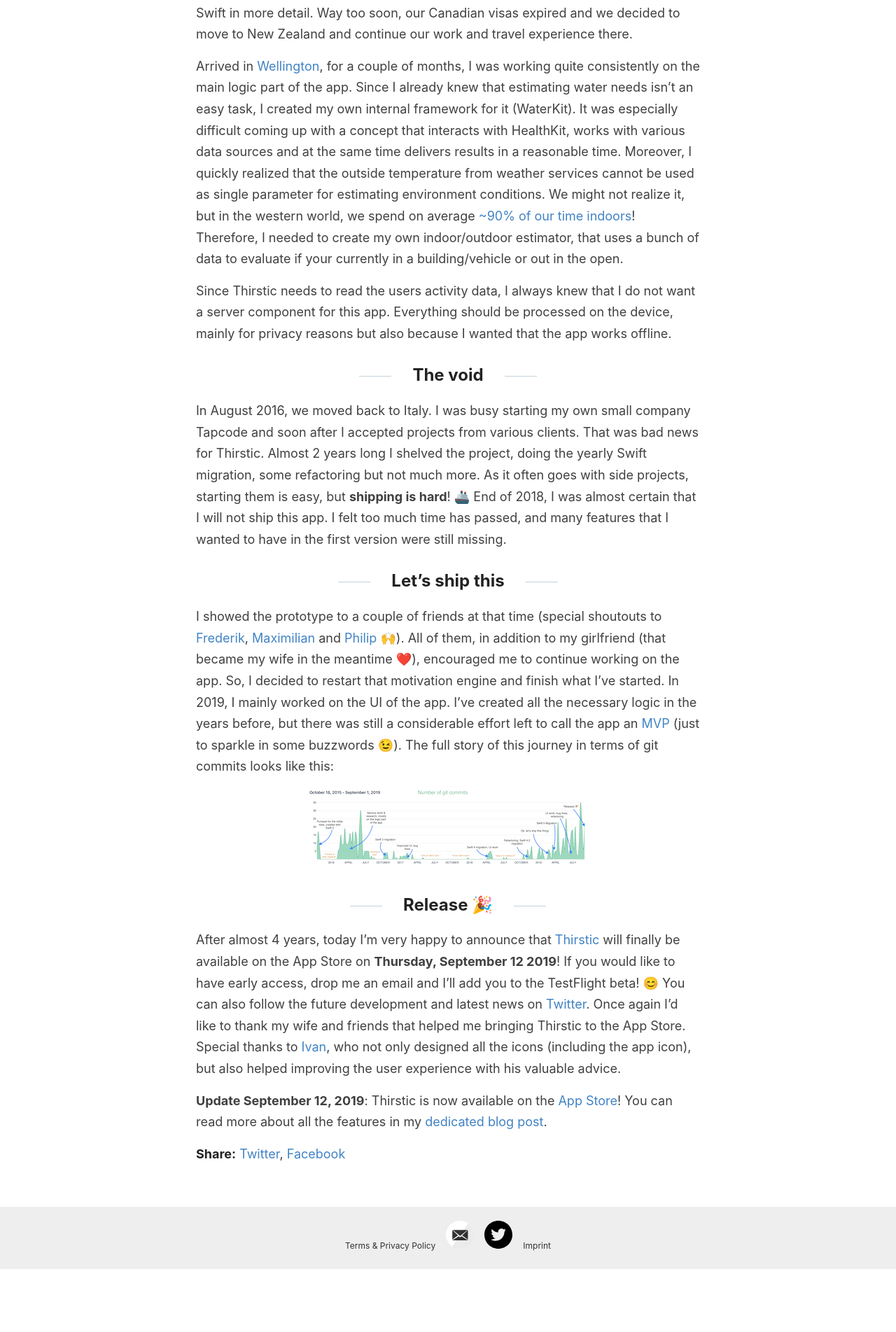
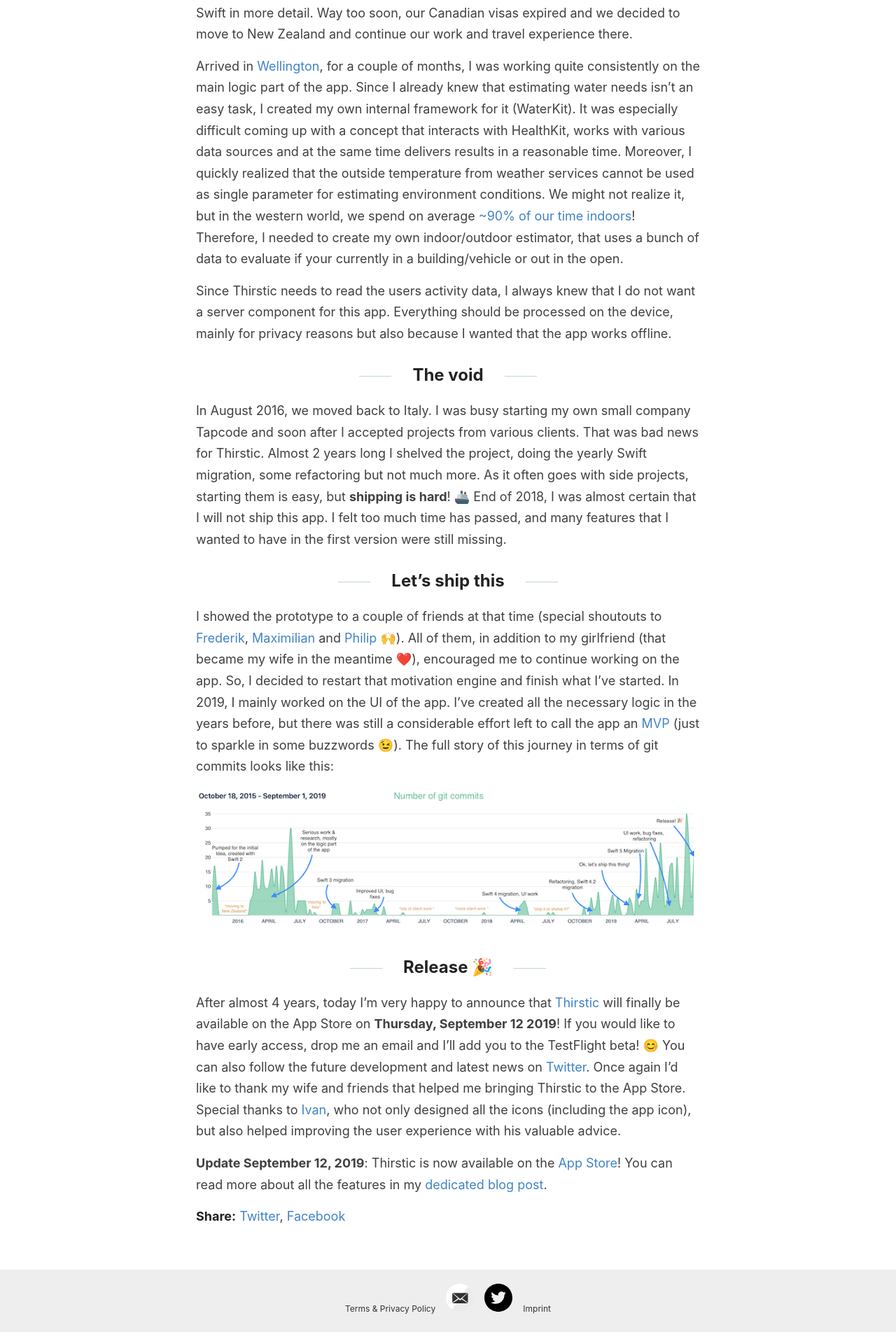
Before and after one commit to tapcode-apps/tapcode-webpage, a Jekyll site: the page built from _posts/2019-09-09-behind-the-scenes-shipping-thirstic.md, in a window 1280 px wide. Shown: the part 2413-4316 px from the top of the page at 70% size. Built offline with Jekyll 4.4.1, drawn with Linux system fonts in a browser that asks for light colours; before the commit the page ends 4227 px from its top, so only the background shows below that.

Commit message:
Improve image alignment

```diff
--- a/_posts/2019-09-09-behind-the-scenes-shipping-thirstic.md
+++ b/_posts/2019-09-09-behind-the-scenes-shipping-thirstic.md
@@ -46,9 +46,7 @@
 
 I showed the prototype to a couple of friends at that time (special shoutouts to [Frederik](https://twitter.com/frederikRiedel), [Maximilian](https://www.facebook.com/maximilian.perkmann) and [Philip](https://twitter.com/PhilipGiuliani) 🙌). All of them, in addition to my girlfriend (that became my wife in the meantime ❤️), encouraged me to continue working on the app. So, I decided to restart that motivation engine and finish what I've started. In 2019, I mainly worked on the UI of the app. I've created all the necessary logic in the years before, but there was still a considerable effort left to call the app an [MVP](https://en.wikipedia.org/wiki/Minimum_viable_product) (just to sparkle in some buzzwords 😉). The full story of this journey in terms of git commits looks like this:
 
-<p align="center">
-    <a href="https://tapcode.co/images/thirstic_commits.png"><img src="https://tapcode.co/images/thirstic_commits_thumb.png" alt="Thirstic Commits History"></a>
-</p>
+<a href="https://tapcode.co/images/thirstic_commits.png"><img src="https://tapcode.co/images/thirstic_commits_thumb.png" style="width:100%;" alt="Thirstic Commits History"></a>
 
 ## Release 🎉
 
```
Also changed, not shown: images/thirstic_commits_thumb.png.
